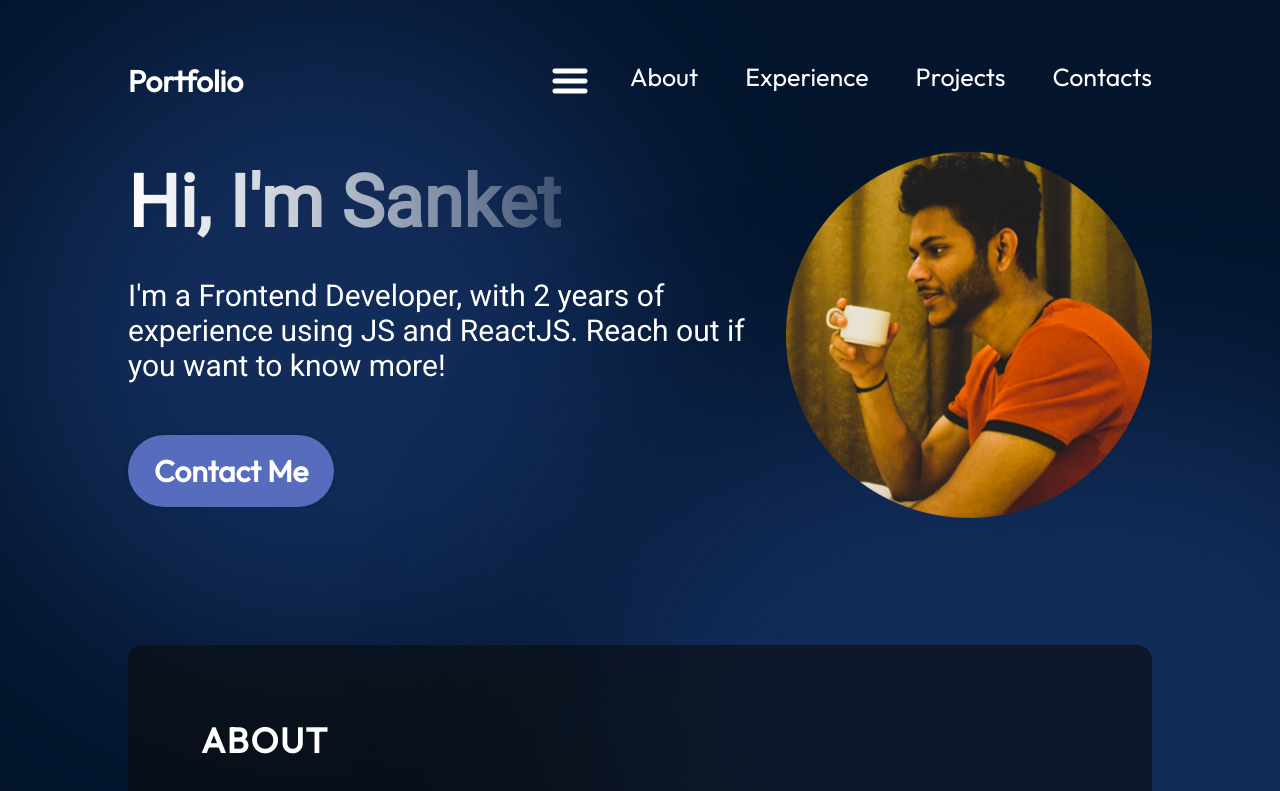
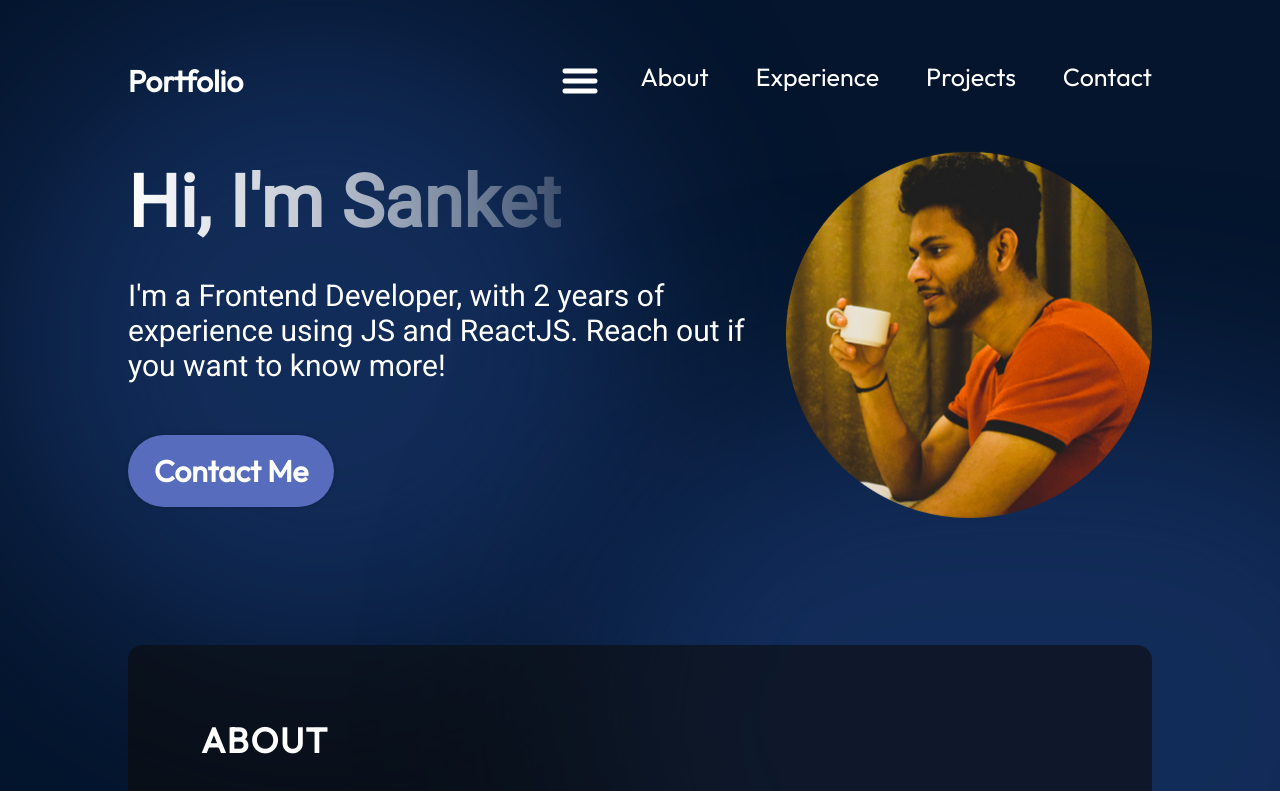
Before and after one commit to Sanket176/My-Portfolio, a React (Vite) app: page / in a window 1280 px wide. Shown: the top 791 px of the page. Built offline with nearby package versions, Linux system fonts and the light colour scheme.

Commit message:
contact link works now

```diff
--- a/src/components/Contact/Contact.jsx
+++ b/src/components/Contact/Contact.jsx
@@ -4,7 +4,7 @@
 
 const Contact = () => {
   return (
-    <footer id='#Contact' className={styles.container}>
+    <footer id='Contact' className={styles.container}>
         <div className={styles.text}>
             <h2>Contact</h2>
             <p>Feel free to reach out</p>
--- a/src/components/NavBar/NavBar.jsx
+++ b/src/components/NavBar/NavBar.jsx
@@ -22,7 +22,7 @@
                 <li><a href="#about">About</a></li>
                 <li><a href="#Experience">Experience</a></li>
                 <li><a href="#Projects">Projects</a></li>
-                <li><a href="#Contact">Contacts</a></li>
+                <li><a href="#Contact">Contact</a></li>
             </ul>
         </div>
     </nav>
```
